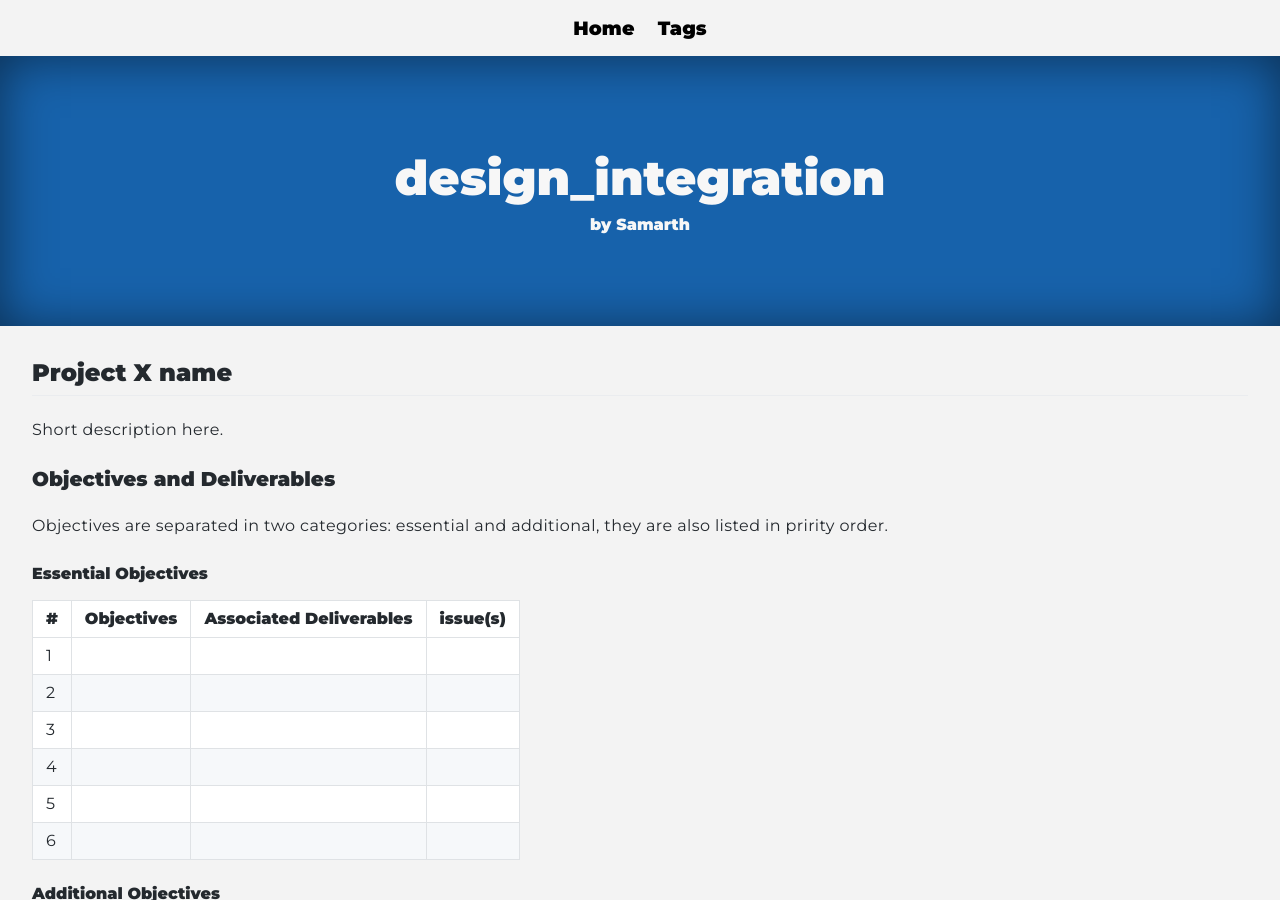
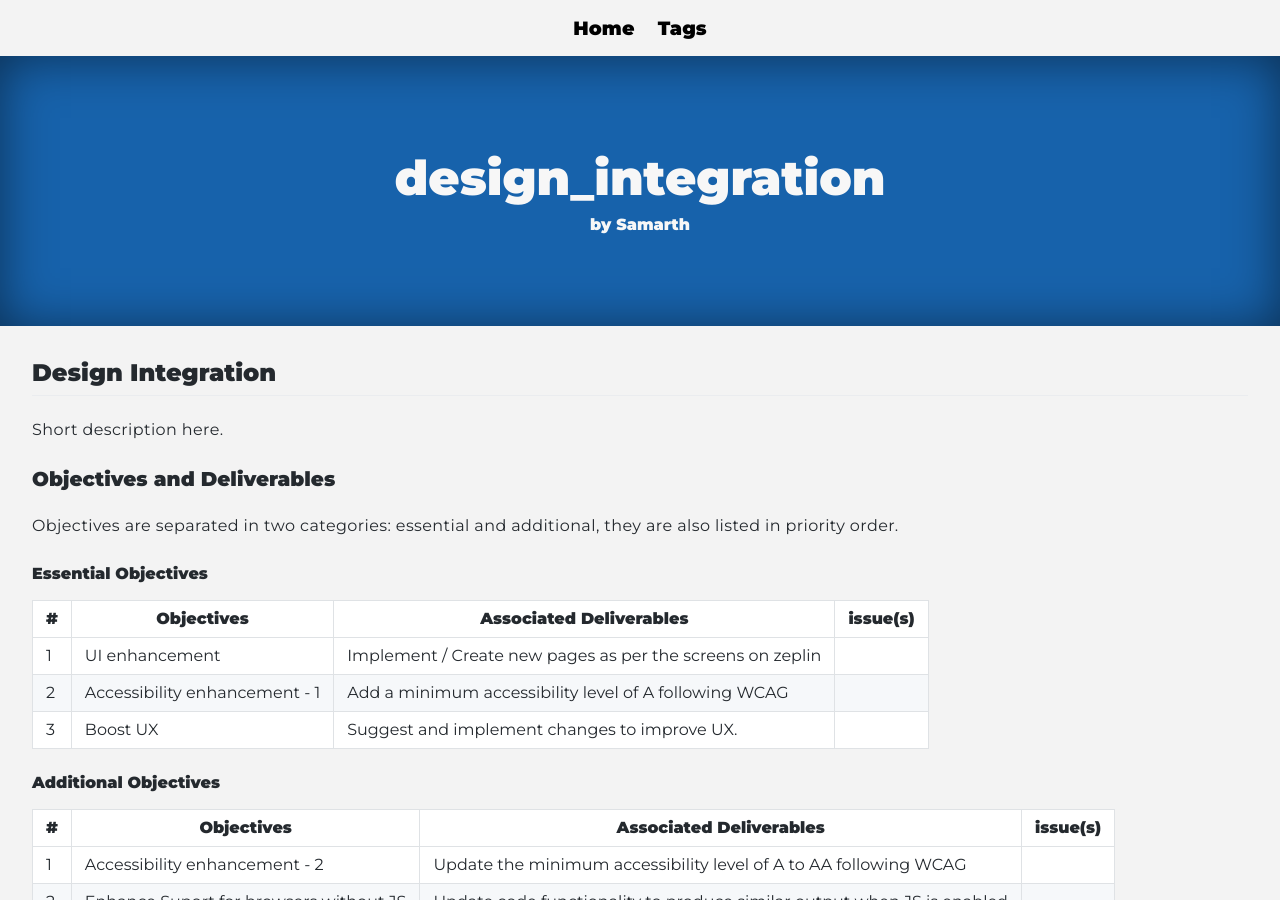
Before and after one commit to cdli-gh/blog, a Jekyll site: the page built from _blog/gsoc20/design_integration/index.md, in a window 1280 px wide and 900 px high. Built offline with Jekyll 4.4.1, drawn with Linux system fonts in a browser that asks for light colours; some of the changed text lies outside the part shown.

Commit message:
Update index.md

```diff
--- a/_blog/gsoc20/design_integration/index.md
+++ b/_blog/gsoc20/design_integration/index.md
@@ -5,32 +5,26 @@ author: "Samarth"
 tags: ["project","gsoc","gsoc2020","design_integration","eval#1","week#2"]
 ---
 
-## Project X name
+## Design Integration
 Short description here.
 
 ### Objectives and Deliverables
-Objectives are separated in two categories: essential and additional, they are also listed in pririty order.
+Objectives are separated in two categories: essential and additional, they are also listed in priority order.
 #### Essential Objectives
 
 |\#|Objectives|Associated Deliverables|issue(s)|
 |---	|---	|---	|---	|
-|1   	|   	|   	|   	|
-|2   	|   	|   	|   	|
-|3   	|   	|   	|   	|
-|4   	|   	|   	|   	|
-|5   	|   	|   	|   	|
-|6   	|   	|   	|   	|
+|1   	|UI enhancement   	| Implement / Create new pages as per the screens on zeplin  	|   	|
+|2   	|Accessibility enhancement - 1  	| Add a minimum accessibility level of A following WCAG   	|   	|
+|3   	|Boost UX   	| Suggest and implement changes to improve UX.   	|   	|
+
 
 #### Additional Objectives
 
 |\#|Objectives|Associated Deliverables|issue(s)|
 |---	|---	|---	|---	|
-|1   	|   	|   	|   	|
-|2   	|   	|   	|   	|
-|3   	|   	|   	|   	|
-|4   	|   	|   	|   	|
-|5   	|   	|   	|   	|
-|6   	|   	|   	|   	|
+|1   	|Accessibility enhancement - 2   	| Update the minimum accessibility level of A to AA following WCAG    	|   	|
+|2   	|Enhance Suport for browsers without JS   	| Update code functionality to produce similar output when JS is enabled   	|   	|
 
 ### Tentative timeline
 
```
